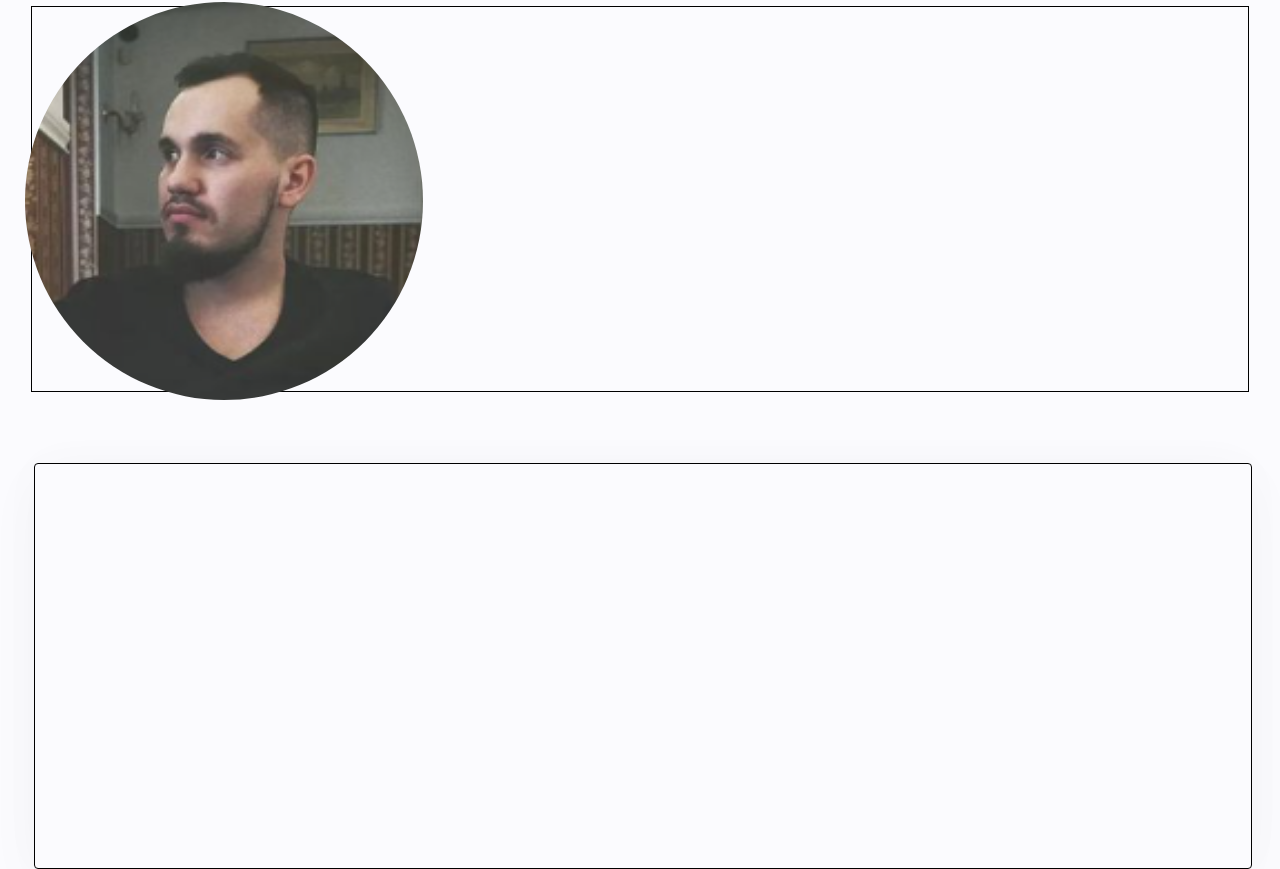
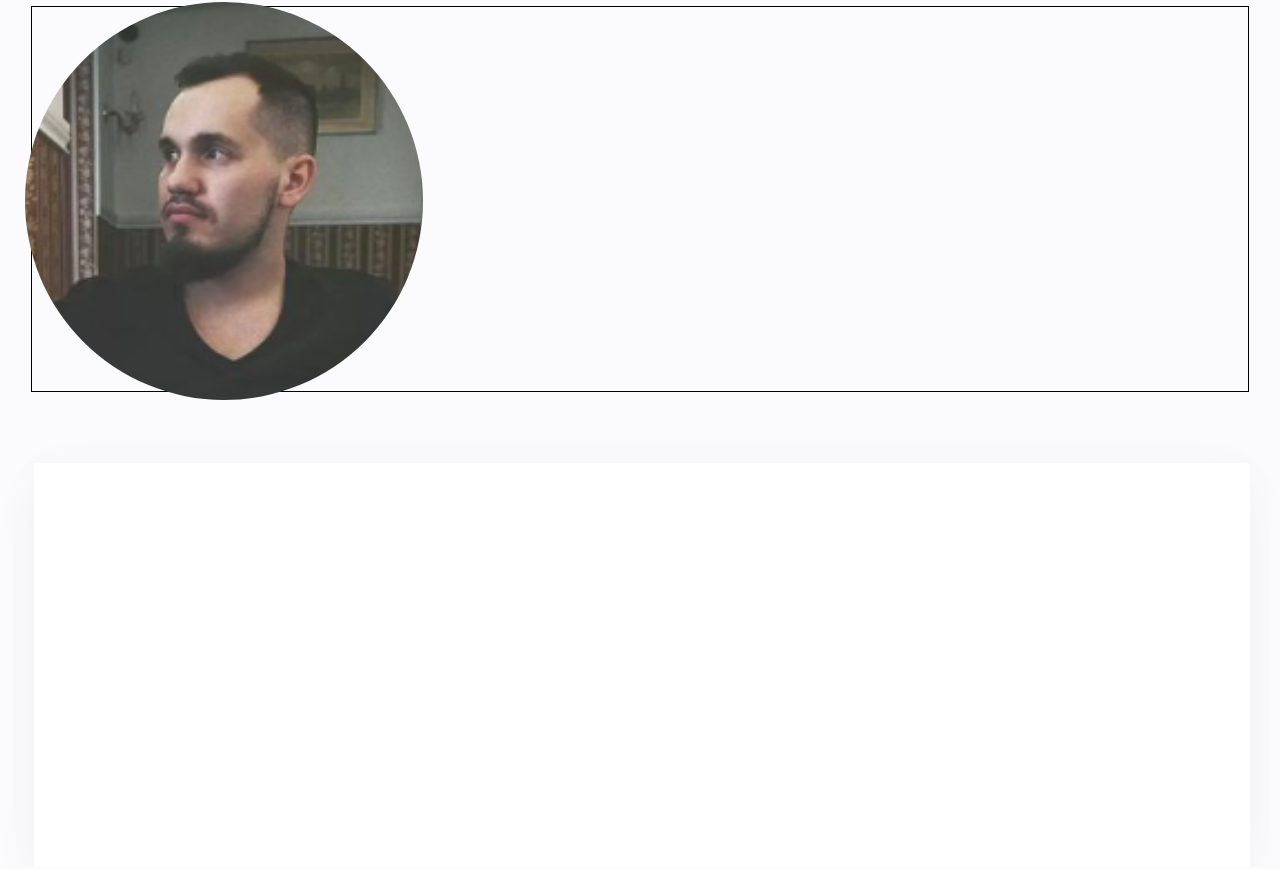
Before and after one commit to KonradBauer/personal-homepage, a React (Create React App) app: page / in a window 1280 px wide. Shown: the part 113-982 px from the top of the page. Built offline with nearby package versions, Linux system fonts and the light colour scheme.

Commit message:
add border to skills container

```diff
--- a/src/SkillsContainer/styled.js
+++ b/src/SkillsContainer/styled.js
@@ -1,9 +1,9 @@
 import styled from "styled-components";
 
 export const SkillsContainer = styled.div`
+  background: ${({ theme }) => theme.color.white};
   max-width: 1216px;
   height: 404px;
-  border: solid 1px black;
   margin: auto;
   position: absolute;
   width: 1216px;
```
